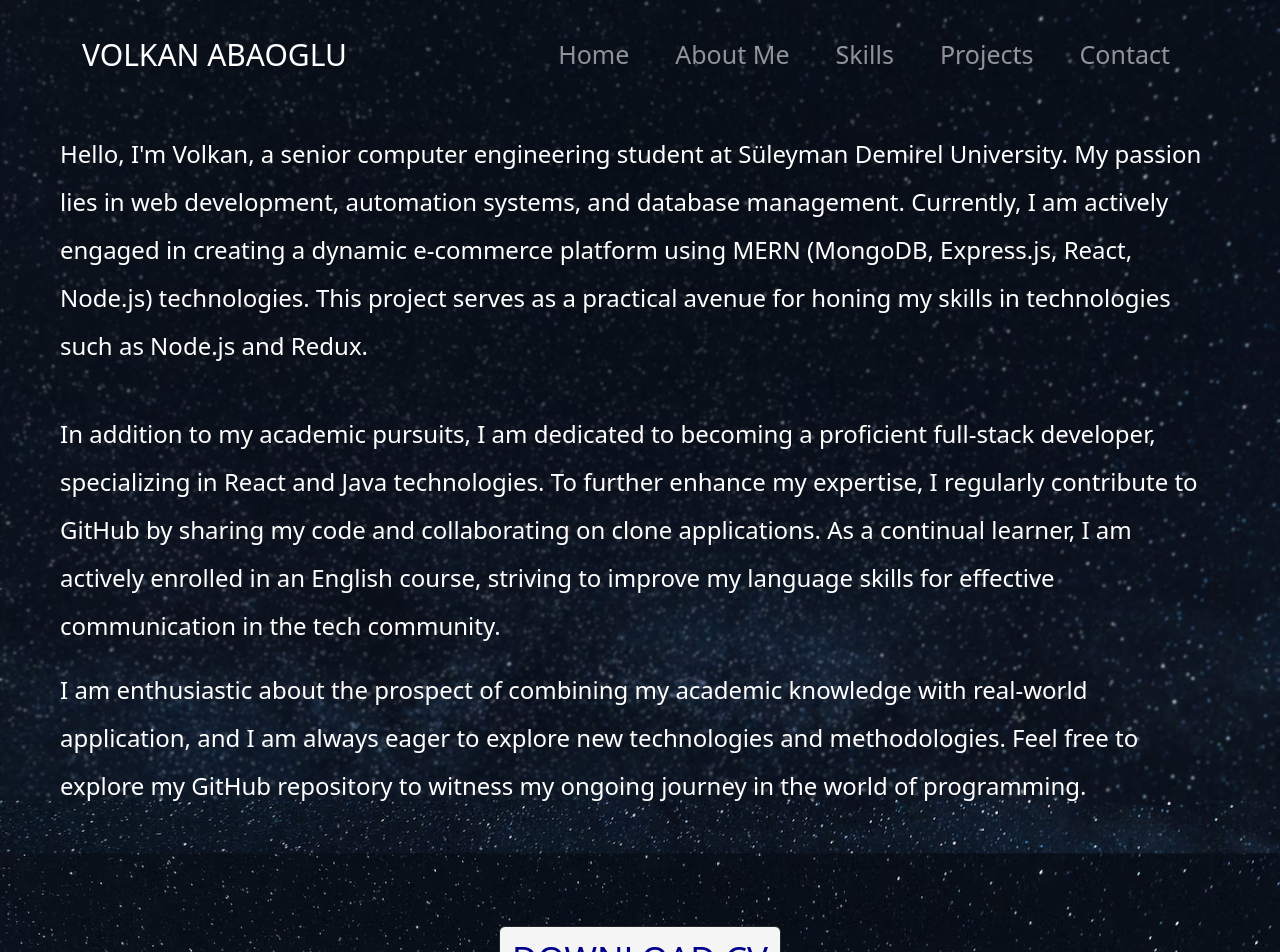
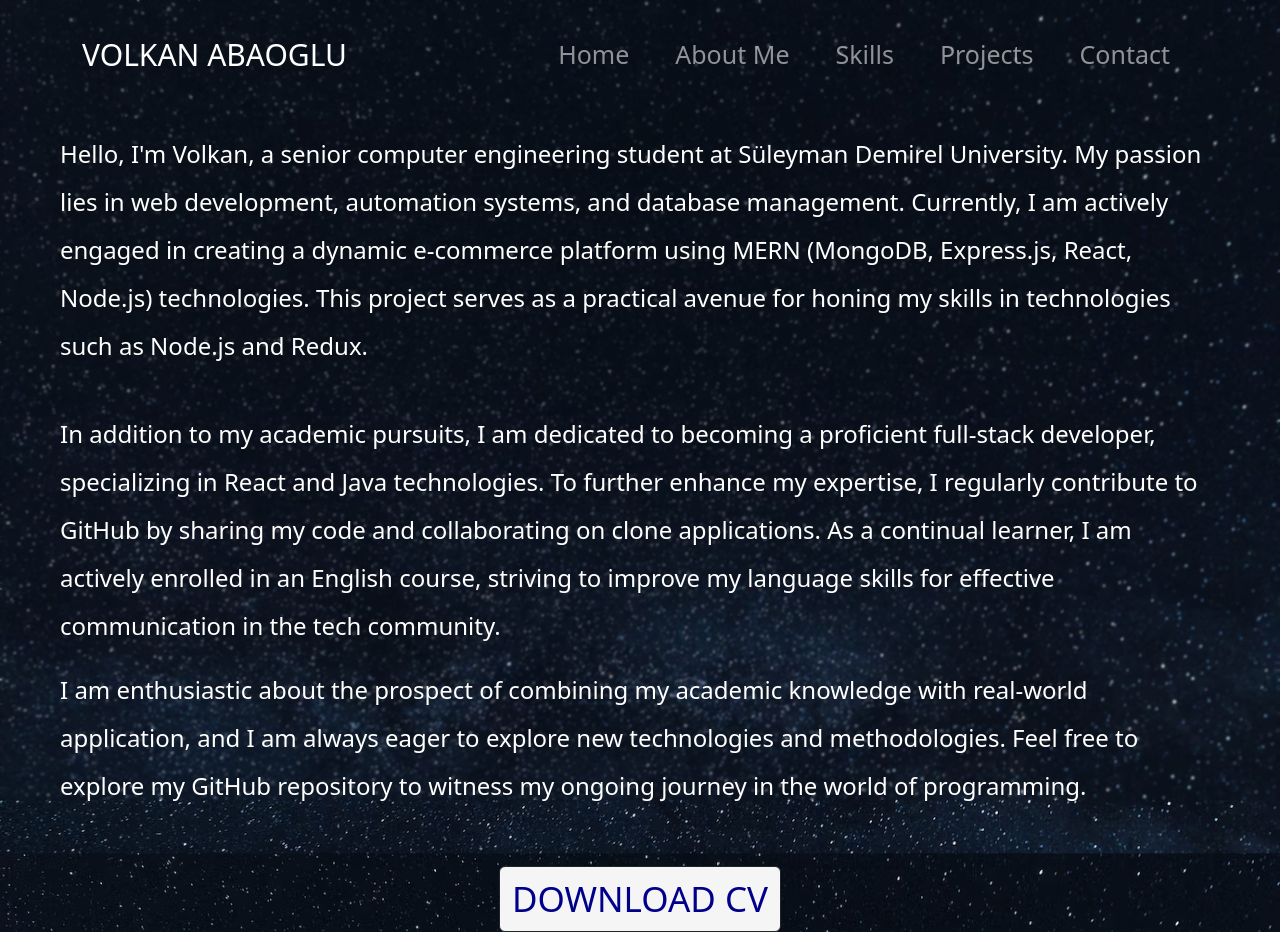
Before and after one commit to volkanabaoglu/portfolio-project, a React (Create React App) app: page /about in a window 1280 px wide. Shown: the top 952 px of the page. Built offline with nearby package versions, Linux system fonts and the light colour scheme.

Commit message:
Updated about me css

```diff
--- a/src/styles/AboutMe.css
+++ b/src/styles/AboutMe.css
@@ -18,5 +18,5 @@
     line-height: 2; /* Satır yüksekliğini ayarla */
   }
   .mx-auto{
-    margin-top: 80px;
+    margin-top: 20px;
   }
```
